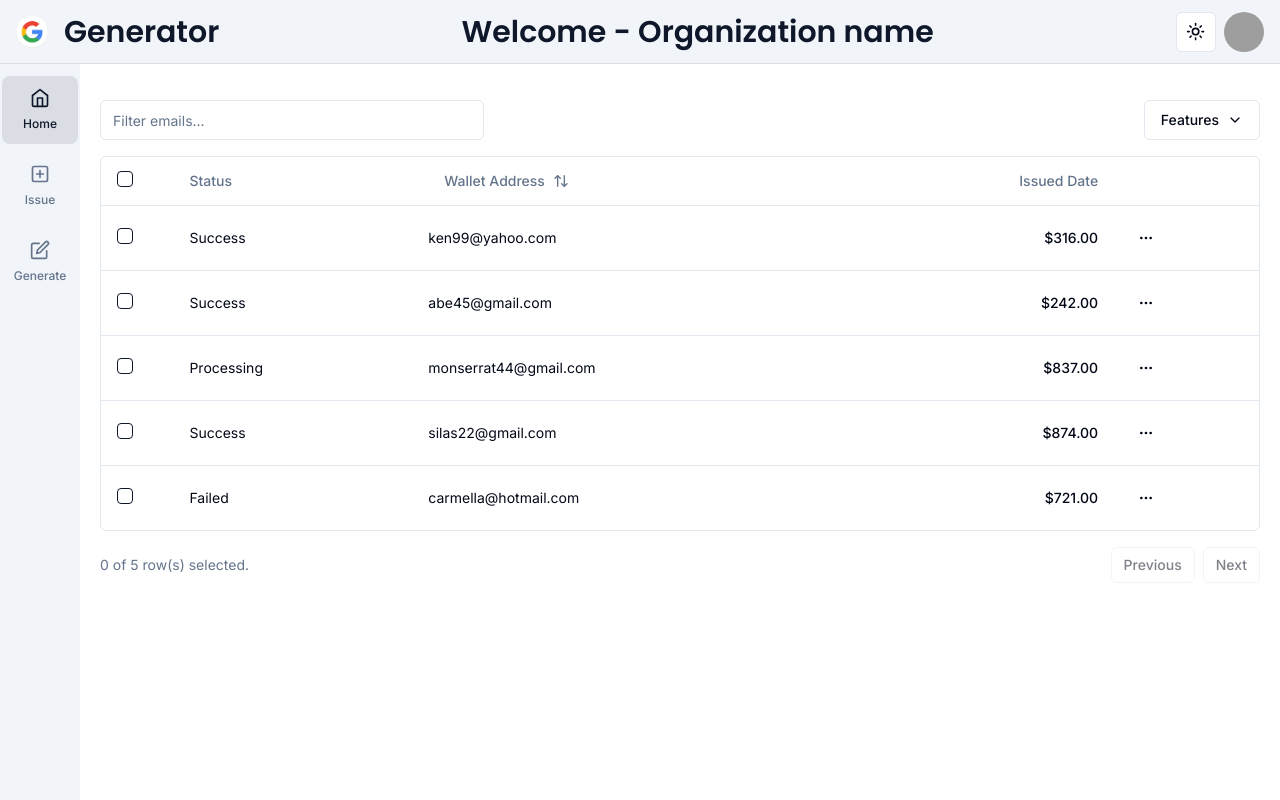
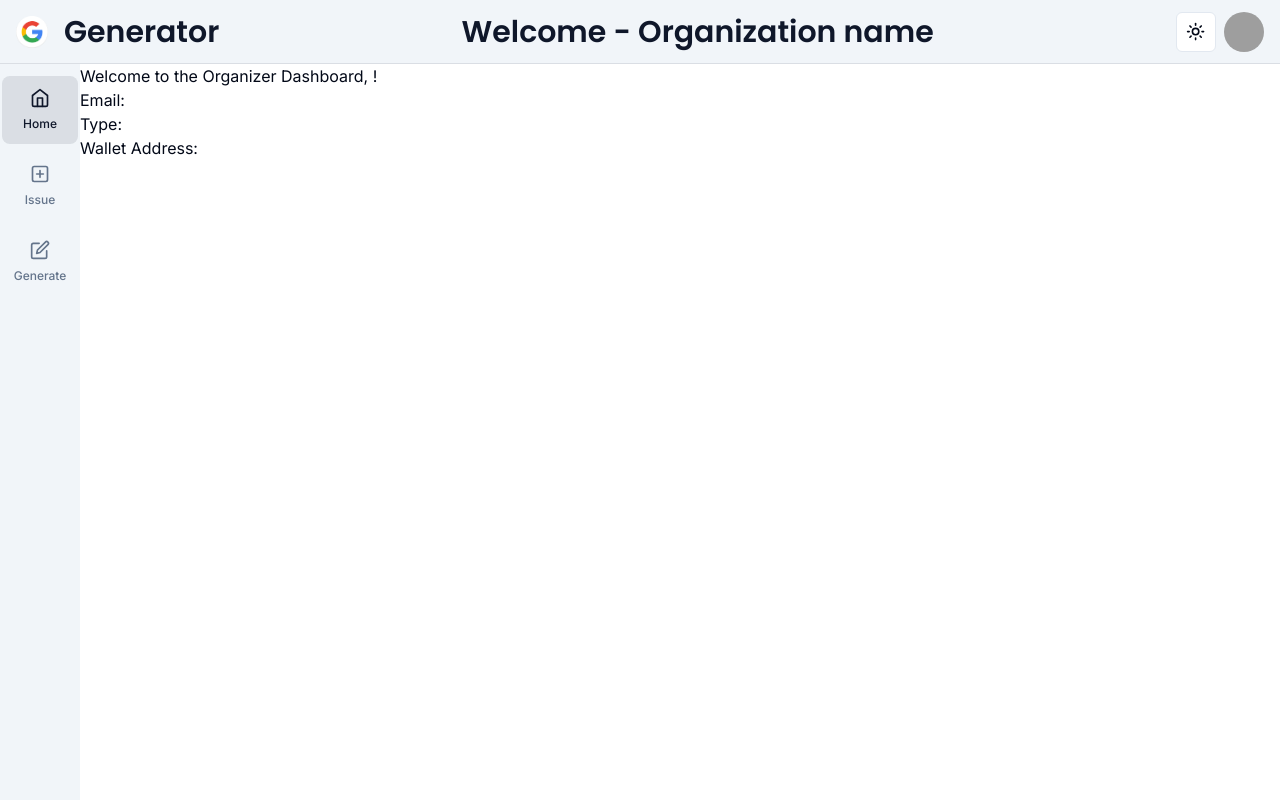
Before and after one commit to iamRishvanth/blockchain-powered-certificate-generation-and-validation, a Next.js app in the folder next-app/: page /organizer in a window 1280 px wide. Built offline with nearby package versions, Linux system fonts and the light colour scheme; grey boxes are pictures that could not be loaded.

Commit message:
Developed localstorage user session details.

```diff
--- a/next-app/app/(auth)/(organizer)/organizer-signup/page.tsx
+++ b/next-app/app/(auth)/(organizer)/organizer-signup/page.tsx
@@ -19,6 +19,8 @@ import Link from "next/link";
 import { useState, useEffect } from "react";
 import { PaperEmbeddedWalletSdk } from "@paperxyz/embedded-wallet-service-sdk";
 import toast from "react-hot-toast";
+
+import router, { useRouter } from "next/router";
 
 export default function OrganizerLogin() {
   const sdk = new PaperEmbeddedWalletSdk({
@@ -47,12 +49,37 @@ export default function OrganizerLogin() {
       return;
     }
 
-    const res = await sdk.auth.loginWithPaperEmailOtp({ email });
+    const res: any = await sdk.auth.loginWithPaperEmailOtp({ email });
 
     console.log("RES:", res);
 
+    console.log(await res.user.wallet.getEthersJsSigner());
+
+    // const result = await signIn("credentials", {
+    //   usename: name,
+    //   useremail: email,
+    //   usertype: type,
+    //   address: res,
+    //   redirect: true,
+    //   callbackUrl: "/organizer"
+    // });
+
     if (res.user.status === "Logged In, Wallet Initialized") {
+      const walletAddress = res.user.walletAddress;
+      const signer = await res.user.wallet.getEthersJsSigner();
+
+      localStorage.setItem("name", name);
+      localStorage.setItem("type", type);
+      localStorage.setItem("email", email);
+      localStorage.setItem("loginResult", JSON.stringify(res.walletAddress));
+      localStorage.setItem("walletAddress", walletAddress);
+      localStorage.setItem("signer", JSON.stringify(signer));
+
       window.location.href = "http://localhost:3000/organizer";
+      // router.push({
+      //   pathname: "/",
+      //   query: { name, type, email },
+      // });
       toast.success("Wallet created succesfully.");
     } else {
       toast.error("Login failed, wallet is not created.");
--- a/next-app/app/(dashboard)/(organizer)/issue/page.tsx
+++ b/next-app/app/(dashboard)/(organizer)/issue/page.tsx
@@ -1,10 +1,17 @@
+"use client";
+
 import { TextareaForm } from "@/components/organizer-dashboard/issue";
 import React from "react";
+import { getLocalStorageData } from "../organizer/page";
 
 const OrganizerDashboard = () => {
+  const { name, type, email, walletAddress, loginResult, signer } =
+    getLocalStorageData();
+
   return (
     <div className="">
       <div className="border-t border-gray-200 my-4 flex mr-20 ml-20 mt-80"></div>
+      <p>{name}</p>
       <TextareaForm />
     </div>
   );
--- a/next-app/app/(dashboard)/(organizer)/organizer/page.tsx
+++ b/next-app/app/(dashboard)/(organizer)/organizer/page.tsx
@@ -1,12 +1,226 @@
-import { DataTableDemo } from "@/components/organizer-dashboard/organizer-table-body";
-import React from "react";
+"use client";
 
-const OrganizerDashboard = () => {
+// import { DataTableDemo } from "@/components/organizer-dashboard/organizer-table-body";
+// import React from "react";
+
+// type DashboardProps = {
+//   name: string;
+//   type: string;
+//   email: string;
+// };
+
+// const OrganizerDashboard = ({ name, type, email }: DashboardProps) => {
+//   return (
+//     <div className="mt-5 mr-5 ml-5">
+//       <DataTableDemo />
+//       <p>{name}</p>
+//     </div>
+//   );
+// };
+
+// OrganizerDashboard.getInitialProps = async ({
+//   query,
+// }: {
+//   query: { name: string; type: string; email: string };
+// }) => {
+//   const { name, type, email } = query;
+//   return { name, type, email };
+// };
+
+// export default OrganizerDashboard;
+
+// import React, { useEffect, useState } from "react";
+
+// function Organizer() {
+//   const [name, setName] = useState("");
+//   const [type, setType] = useState("");
+//   const [email, setEmail] = useState("");
+//   const [walletAddress, setWalletAddress] = useState("");
+//   const [loginResult, setLoginResult] = useState(null);
+//   const [signer, setSigner] = useState(null);
+
+//   useEffect(() => {
+//     // Retrieve data from local storage
+//     const storedName = localStorage.getItem("name") || "";
+//     const storedType = localStorage.getItem("type") || "";
+//     const storedEmail = localStorage.getItem("email") || "";
+//     const storedWalletAddress = localStorage.getItem("walletAddress") || "";
+
+//     let storedLoginResult = null;
+//     try {
+//       storedLoginResult = JSON.parse(localStorage.getItem("loginResult"));
+//     } catch (error) {
+//       console.error("Error parsing loginResult:", error);
+//     }
+
+//     let storedSigner = null;
+//     try {
+//       storedSigner = JSON.parse(localStorage.getItem("signer"));
+//     } catch (error) {
+//       console.error("Error parsing signer:", error);
+//     }
+
+//     setName(storedName);
+//     setType(storedType);
+//     setEmail(storedEmail);
+//     setWalletAddress(storedWalletAddress);
+//     setLoginResult(storedLoginResult);
+//     setSigner(storedSigner);
+//   }, []);
+
+//   return (
+//     <div>
+//       <h1>Welcome to the Organizer Dashboard, {name}!</h1>
+//       <p>Email: {email}</p>
+//       <p>Type: {type}</p>
+
+//       <div>
+//         <h2>Wallet Address:</h2>
+//         <p>{walletAddress}</p>
+//       </div>
+
+//       {loginResult && (
+//         <div>
+//           <h2>Login Result:</h2>
+//           <pre>{JSON.stringify(loginResult, null, 2)}</pre>
+//         </div>
+//       )}
+
+//       {signer && (
+//         <div>
+//           <h2>Signer Properties:</h2>
+//           <p>DEFAULT_ETHEREUM_CHAIN_ID: {signer.DEFAULT_ETHEREUM_CHAIN_ID}</p>
+//           <p>clientId: {signer.clientId}</p>
+//           <p>endpoint: {signer.endpoint}</p>
+//           <p>provider: {JSON.stringify(signer.provider)}</p>
+//           <p>querier: {JSON.stringify(signer.querier)}</p>
+//           <p>[[Prototype]]: {JSON.stringify(Object.getPrototypeOf(signer))}</p>
+//           {/* You can add more properties as needed */}
+//         </div>
+//       )}
+
+//       {/* Rest of your Organizer component code */}
+//     </div>
+//   );
+// }
+
+// export default Organizer;
+
+import React, { useEffect, useState } from "react";
+
+export function getLocalStorageData() {
+  const name = localStorage.getItem("name") || "";
+  const type = localStorage.getItem("type") || "";
+  const email = localStorage.getItem("email") || "";
+  const walletAddress = localStorage.getItem("walletAddress") || "";
+
+  const loginResultStr = localStorage.getItem("loginResult");
+  let loginResult = null;
+  if (loginResultStr) {
+    try {
+      loginResult = JSON.parse(loginResultStr);
+    } catch (error) {
+      console.error("Error parsing loginResult:", error);
+    }
+  }
+
+  const signerStr = localStorage.getItem("signer");
+  let signer = null;
+  if (signerStr) {
+    try {
+      signer = JSON.parse(signerStr);
+    } catch (error) {
+      console.error("Error parsing signer:", error);
+    }
+  }
+
+  return { name, type, email, walletAddress, loginResult, signer };
+}
+
+function Organizer() {
+  const [name, setName] = useState("");
+  const [type, setType] = useState("");
+  const [email, setEmail] = useState("");
+  const [walletAddress, setWalletAddress] = useState("");
+  const [loginResult, setLoginResult] = useState(null);
+  const [signer, setSigner] = useState(null);
+
+  useEffect(() => {
+    // Retrieve data from local storage
+    const storedName = localStorage.getItem("name") || "";
+    const storedType = localStorage.getItem("type") || "";
+    const storedEmail = localStorage.getItem("email") || "";
+    const storedWalletAddress = localStorage.getItem("walletAddress") || "";
+
+    let storedLoginResult = null;
+    const storedLoginResultStr = localStorage.getItem("loginResult");
+    if (storedLoginResultStr !== null) {
+      try {
+        storedLoginResult = JSON.parse(storedLoginResultStr);
+      } catch (error) {
+        console.error("Error parsing loginResult:", error);
+      }
+    }
+
+    let storedSigner = null;
+    const storedSignerStr = localStorage.getItem("signer");
+    if (storedSignerStr !== null) {
+      try {
+        storedSigner = JSON.parse(storedSignerStr);
+      } catch (error) {
+        console.error("Error parsing signer:", error);
+      }
+    }
+
+    setName(storedName);
+    setType(storedType);
+    setEmail(storedEmail);
+    setWalletAddress(storedWalletAddress);
+    setLoginResult(storedLoginResult);
+    setSigner(storedSigner);
+  }, []);
+
+  const renderPrototypeProperties = (prototype: any) => {
+    const properties = [];
+    for (const key in prototype) {
+      if (typeof prototype[key] === "function") {
+        properties.push(
+          <div key={key}>
+            <p>{key}:</p>
+            <pre>{prototype[key].toString()}</pre>
+          </div>
+        );
+      }
+    }
+    return properties;
+  };
+
   return (
-    <div className="mt-5 mr-5 ml-5">
-      <DataTableDemo />
+    <div>
+      <h1>Welcome to the Organizer Dashboard, {name}!</h1>
+      <p>Email: {email}</p>
+      <p>Type: {type}</p>
+
+      <div>
+        <h2>Wallet Address:</h2>
+        <p>{walletAddress}</p>
+      </div>
+
+      {loginResult && (
+        <div>
+          <h2>Login Result:</h2>
+          <pre>{JSON.stringify(loginResult, null, 2)}</pre>
+        </div>
+      )}
+
+      {signer && (
+        <div>
+          <h2>Signer Prototype Properties:</h2>
+          {renderPrototypeProperties(Object.getPrototypeOf(signer))}
+        </div>
+      )}
     </div>
   );
-};
+}
 
-export default OrganizerDashboard;
+export default Organizer;
--- a/next-app/package.json
+++ b/next-app/package.json
@@ -30,6 +30,7 @@
     "ethers": "^6.7.1",
     "lucide-react": "^0.279.0",
     "next": "latest",
+    "next-auth": "^4.24.3",
     "next-themes": "^0.2.1",
     "react": "latest",
     "react-day-picker": "^8.8.2",
```
Also changed, not shown: next-app/app/api/auth/route.ts (added, +28 -0 lines), next-app/helpers/constants.ts (added, +8 -0 lines), 1 other file (tests, documents, lock files or other folders).
